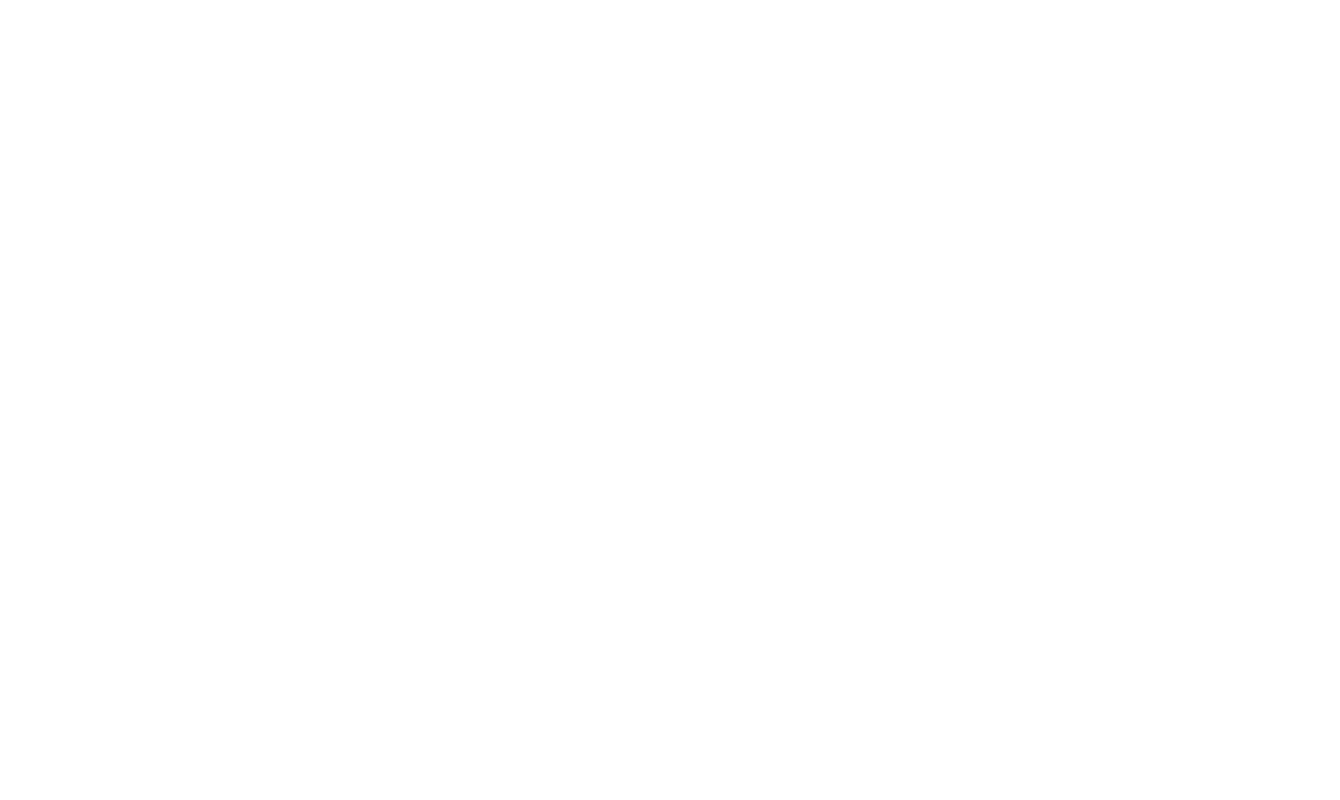
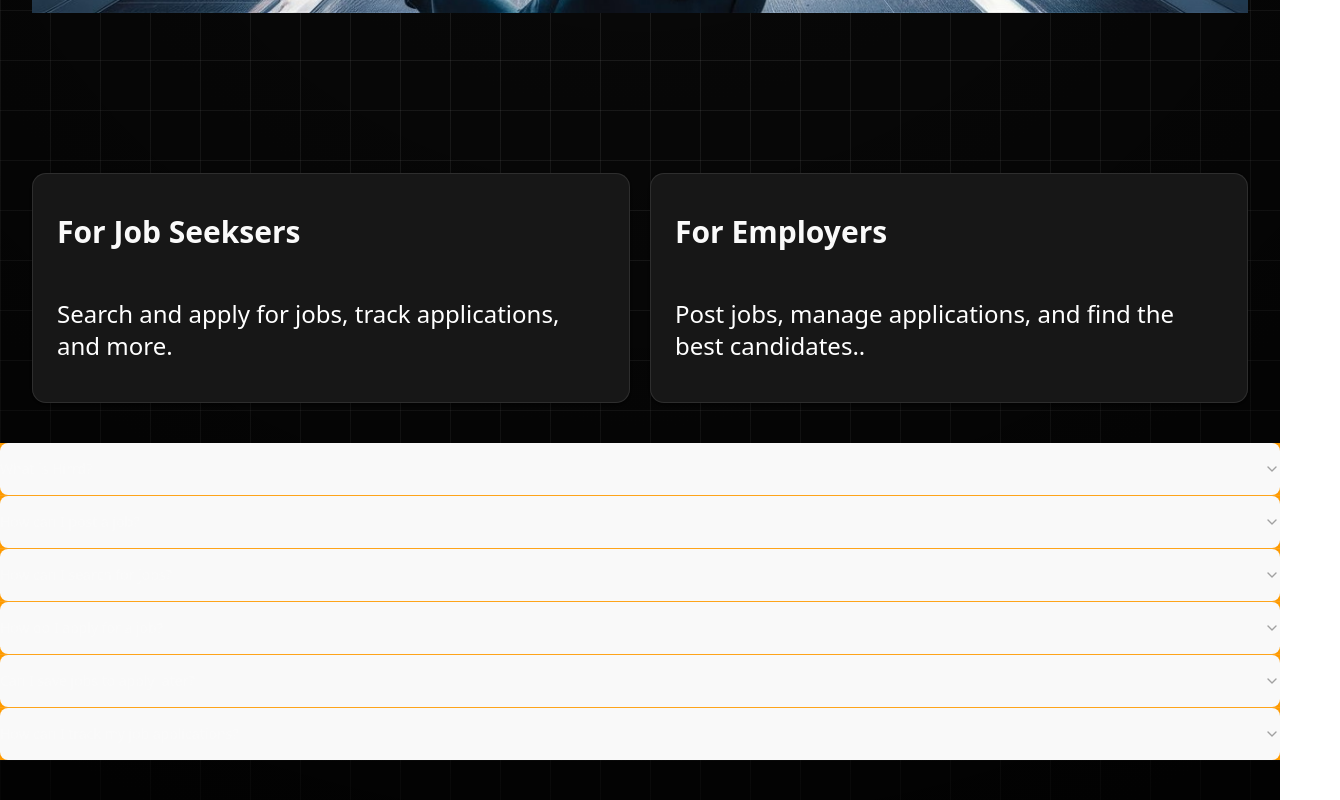
Before and after one commit to PKhan-0011/Hired-Project, a React (Vite) app: page / in a window 1280 px wide. Shown: the part 1640-2440 px from the top of the page, 1340 px wide, since content can reach past the window. Before the commit the page ends 1018 px from the top, so only its background shows below. Built offline with nearby package versions, Linux system fonts and the light colour scheme; no server answers.

Commit message:
code push

```diff
--- a/package.json
+++ b/package.json
@@ -12,6 +12,7 @@
   "dependencies": {
     "@clerk/clerk-react": "^5.52.0",
     "@clerk/themes": "^2.4.26",
+    "@radix-ui/react-accordion": "^1.2.12",
     "@radix-ui/react-slot": "^1.2.3",
     "@supabase/supabase-js": "^2.75.0",
     "@tailwindcss/vite": "^4.1.14",
--- /dev/null
+++ b/src/components/ui/accordion.tsx
@@ -0,0 +1,64 @@
+import * as React from "react"
+import * as AccordionPrimitive from "@radix-ui/react-accordion"
+import { ChevronDownIcon } from "lucide-react"
+
+import { cn } from "@/lib/utils"
+
+function Accordion({
+  ...props
+}: React.ComponentProps<typeof AccordionPrimitive.Root>) {
+  return <AccordionPrimitive.Root data-slot="accordion" {...props} />
+}
+
+function AccordionItem({
+  className,
+  ...props
+}: React.ComponentProps<typeof AccordionPrimitive.Item>) {
+  return (
+    <AccordionPrimitive.Item
+      data-slot="accordion-item"
+      className={cn("border-b last:border-b-0", className)}
+      {...props}
+    />
+  )
+}
+
+function AccordionTrigger({
+  className,
+  children,
+  ...props
+}: React.ComponentProps<typeof AccordionPrimitive.Trigger>) {
+  return (
+    <AccordionPrimitive.Header className="flex">
+      <AccordionPrimitive.Trigger
+        data-slot="accordion-trigger"
+        className={cn(
+          "focus-visible:border-ring focus-visible:ring-ring/50 flex flex-1 items-start justify-between gap-4 rounded-md py-4 text-left text-sm font-medium transition-all outline-none hover:underline focus-visible:ring-[3px] disabled:pointer-events-none disabled:opacity-50 [&[data-state=open]>svg]:rotate-180",
+          className
+        )}
+        {...props}
+      >
+        {children}
+        <ChevronDownIcon className="text-muted-foreground pointer-events-none size-4 shrink-0 translate-y-0.5 transition-transform duration-200" />
+      </AccordionPrimitive.Trigger>
+    </AccordionPrimitive.Header>
+  )
+}
+
+function AccordionContent({
+  className,
+  children,
+  ...props
+}: React.ComponentProps<typeof AccordionPrimitive.Content>) {
+  return (
+    <AccordionPrimitive.Content
+      data-slot="accordion-content"
+      className="data-[state=closed]:animate-accordion-up data-[state=open]:animate-accordion-down overflow-hidden text-sm"
+      {...props}
+    >
+      <div className={cn("pt-0 pb-4", className)}>{children}</div>
+    </AccordionPrimitive.Content>
+  )
+}
+
+export { Accordion, AccordionItem, AccordionTrigger, AccordionContent }
--- /dev/null
+++ b/src/data/faq.json
@@ -0,0 +1,26 @@
+[
+  {
+    "question": "What is Hirrd?",
+    "answer": "Hirrd is a professional job portal that connects companies and job seekers. It allows employers to post job listings while providing candidates an intuitive platform to search and apply for jobs securely."
+  },
+  {
+    "question": "How can I post a job?",
+    "answer": "Employers can post jobs by accessing the 'Post Job' section after logging in. Simply fill out the job details and submit the form to make your listing live."
+  },
+  {
+    "question": "How can I search for jobs?",
+    "answer": "Job seekers can explore opportunities using keywords, location, category, or other filters. The search bar on the homepage and the dedicated job search page make finding the right role easy."
+  },
+  {
+    "question": "How do I apply for a job?",
+    "answer": "To apply, select the job listing and follow the instructions provided. You may need to upload your resume and provide additional information required by the employer."
+  },
+  {
+    "question": "Can I save jobs to apply later?",
+    "answer": "Yes, you can save job listings by clicking the 'Save Job' button. All saved listings are accessible from your profile under the 'Saved Jobs' section."
+  },
+  {
+    "question": "How can I track my job applications?",
+    "answer": "Track the status of your applications through the 'Applications' section in your profile. This feature provides updates on each application's progress, keeping you informed throughout the process."
+  }
+]
--- a/src/pages/LandingPage.tsx
+++ b/src/pages/LandingPage.tsx
@@ -8,10 +8,22 @@ import {
 } from "@/components/ui/carousel";
 
 import data from '@/data/companies.json';
+import Autoplay from "embla-carousel-autoplay";
+import faqs from '@/data/faq.json';
 
-import Autoplay from "embla-carousel-autoplay"
+import {
+  Accordion,
+  AccordionContent,
+  AccordionItem,
+  AccordionTrigger,
+} from "@/components/ui/accordion"
 
-
+import {
+  Card,
+  CardDescription,
+  CardHeader,
+  CardTitle,
+} from "@/components/ui/card"
 
 const LandingPage = () => {
   return (
@@ -40,25 +52,55 @@ const LandingPage = () => {
           delay: 2000,
         }),
       ]}
-     className="w-full py-10 my-15 mx-15"
+     className="w-full py-15 my-15 mx-auto  over-flow-hidden container"
      >
 
       <CarouselContent  className='flex items-center gap-5 sm:gap-20 '>
         {data.map((x) =>
           <CarouselItem key={x.id} className='md:basis-1/3 lg:basis-1/6'>
-                <img src={x.path} alt={x.name} className='h-9 sm:h-14 object-contain'/>
+                <img src={x.path} alt={x.name} className='h-12 sm:h-14 object-contain'/>
           </CarouselItem>
        )}
       </CarouselContent>
 
     </Carousel>
 
-       {/* banner */}
-        <section>
-             {/* cards*/}
+         <div className= 'flex justify-center mt-30 px-8 '>
+              <img src="/banner.jpeg" alt="#Hired-Image" className=' w-full '/>
+         </div>
+
+        <section className=' mt-30 px-8 grid grid-cols-1 md:grid-cols-2 gap-5'>
+              <Card className='py-10 my-10 '>
+                   <CardHeader className='space-y-10'>
+                     <CardTitle className='text-3xl font-semibold'>For Job Seeksers</CardTitle>
+                     <CardDescription className='text-2xl text-white'>Search and apply for jobs, track applications, and more.</CardDescription>
+
+                   </CardHeader>
+             </Card>
+
+             <Card className='py-10 my-10'>
+                   <CardHeader className='space-y-10'>
+                     <CardTitle className='text-3xl font-semibold'>For Employers</CardTitle>
+                     <CardDescription className='text-2xl text-white'>Post jobs, manage applications, and find the best candidates..</CardDescription>
+                   </CardHeader>
+             </Card>
         </section>
 
-        {/* Accordian */ }
+         {/* Accordian*/}
+
+        <div className='container bg-amber-500 '>
+        <Accordion type="multiple" className='w-full'>
+           {faqs.map((x, index) => (
+              <AccordionItem key={index} value={`item-${index+1}`}>
+             <AccordionTrigger>{x.question}</AccordionTrigger>
+             <AccordionContent>
+               {x.answer}
+             </AccordionContent>
+           </AccordionItem>
+           ))}
+       </Accordion>
+        </div>
+
    </main>
   )
 }
```
Also changed, not shown: 1 other file (tests, documents, lock files or other folders).
